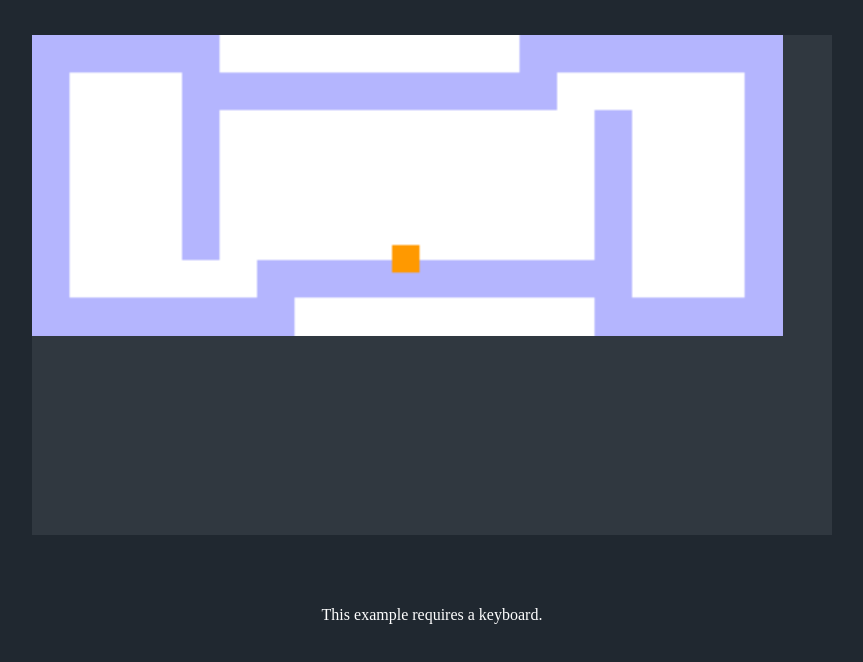
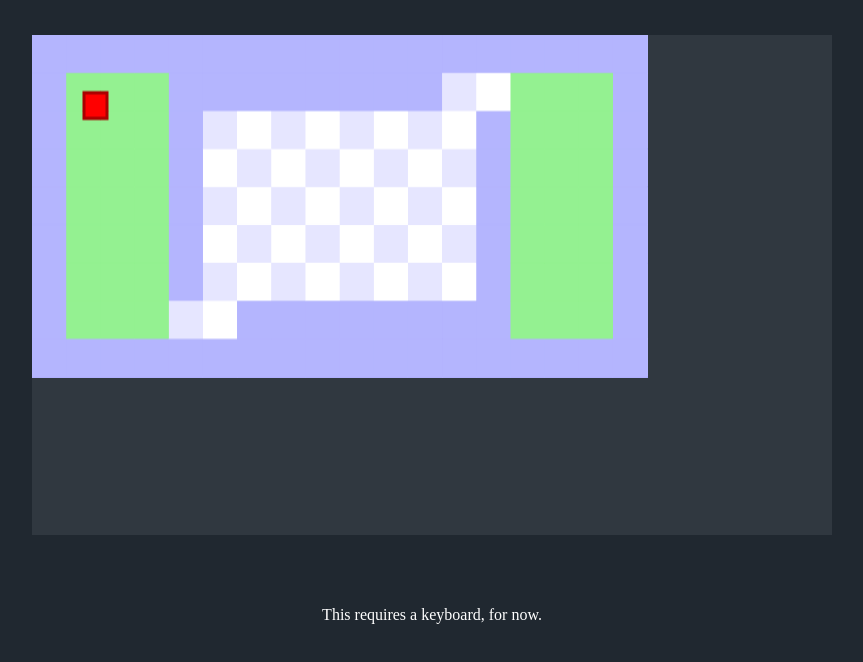
Before and after one commit to jh0l/WorldsHardestGame, a website built with Parcel: page index.html in a window 1280 px wide. Shown: the whole page, without its empty margins (208-1071 px from the left). Built offline with nearby package versions, Linux system fonts and the light colour scheme.

Commit message:
improve tile and player colors improve scale, dimensions, and player speed improve resemblance between this code's level and original level

```diff
--- a/index.html
+++ b/index.html
@@ -5,7 +5,7 @@
 	<meta name="viewport" content="width=device-width">
 	<link href="src/index.css" rel="stylesheet" type="text/css">
 
-	<title>PoP Vlog - Top Down Tiles</title>
+	<title>Worlds Hardest Game</title>
 
 </head>
 
@@ -13,7 +13,7 @@
 
 	<canvas></canvas>
 
-	<p>This example requires a keyboard.</p>
+	<p>This requires a keyboard, for now.</p>
 
 	<script src="src/index.js" type="text/javascript"></script>
 
--- a/src/index.js
+++ b/src/index.js
@@ -30,7 +30,10 @@
   };
   const tileValColor = (val, index) => {
     if (val === '0') {
-      return index + ((index % game.world.columns * 2) > game.world.columns ? 1 : 0) % 2 === 0 ? "#e6e6ff": "#fff";
+      return (index + (index % (game.world.columns * 2) < game.world.columns ? 1 : 0) )% 2 === 0 ? "#e6e6ff": "#fff";
+    }
+    if (val === "b") {
+      return "#94F191"
     }
     return "#b4b5fe" ;
   };
@@ -52,6 +55,13 @@
 
       this.buffer.fillStyle = game.player.color;
       this.buffer.fillRect(
+        game.player.x,
+        game.player.y,
+        game.player.width,
+        game.player.height
+      );
+      this.buffer.strokeStyle = "#aa0000"
+      this.buffer.strokeRect(
         game.player.x,
         game.player.y,
         game.player.width,
@@ -87,23 +97,24 @@
       display.render();
     }
   };
-  const playerSize = 11;
+  const playerSize = 23;
   game = {
     /* This is the player object. Make sure to note that for this collision method
     to work, you must record the current and last positions of your game objects
     to use in collision detection. It is used to calculate the vector used to determine
     if an object is entering into a collision tile and from what side. */
     player: {
-      color: "#ff9900",
+      color: "#f00",
+      stroke: "#000",
       height: playerSize,
       old_x: 160, // these are what you should take note of. Don't worry, it's useful
       old_y: 160, // to keep track of old positions for many physics methods. These aren't one trick pony's.
-      speed: 3,
+      speed: 1.875,
       velocity_x: 0,
       velocity_y: 0,
       width: playerSize,
-      x: 160 - 16,
-      y: 100 - 16,
+      x: 75 - playerSize,
+      y: 75 - playerSize,
 
       // These functions just make it easy to read the collision code
       get bottom() {
@@ -227,6 +238,7 @@
         }
         this.bottomCollision(object, row); // No need to early out on the last check.
       },
+      b: (a,b,c) => {return; },
 
       /* Here are the narrow phase collision detection and response functions.
       For a deeper insight into how these work, and what's going on, I'm using
@@ -506,8 +518,8 @@
     }
   };
 
-  display.buffer.canvas.height = 200;
-  display.buffer.canvas.width = 320;
+  display.buffer.canvas.height = 450;
+  display.buffer.canvas.width = 800;
 
   window.addEventListener("resize", display.resize);
   window.addEventListener("keydown", controller.keyUpDown);
@@ -519,15 +531,17 @@
   // 5 is a solid block/box tile
   // 4 is a floor tile
   const mapStr = `
-11111000000001111111
-2000311111111a000003
-20006000000000080003
-20006000000000060003
-20006000000000060003
-20007000000000060003
-20000094444444420003
-14444410000000014441
+111111111111111111
+2bbb3111111a00bbb3
+2bbb6000000008bbb3
+2bbb6000000006bbb3
+2bbb6000000006bbb3
+2bbb6000000006bbb3
+2bbb7000000006bbb3
+2bbb0094444442bbb3
+144444111111114441
 `;
+  display.buffer.lineWidth = 3;
   const map = mapStr
     .slice(1, -1)
     .replace(/\n/g, "")
@@ -535,7 +549,7 @@
   game.world = Object.assign(game.world, {
     columns: mapStr.split("\n")[1].length,
     rows: 5,
-    tile_size: 15,
+    tile_size: 34.17,
     map
   });
   game.loop();
```
Also changed, not shown: 1 other file.
